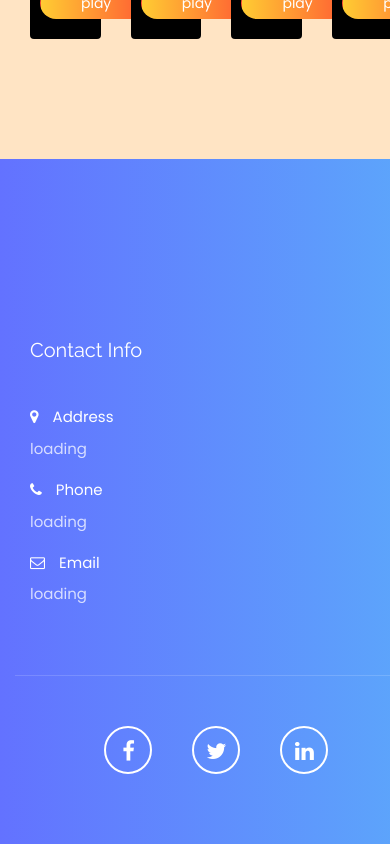
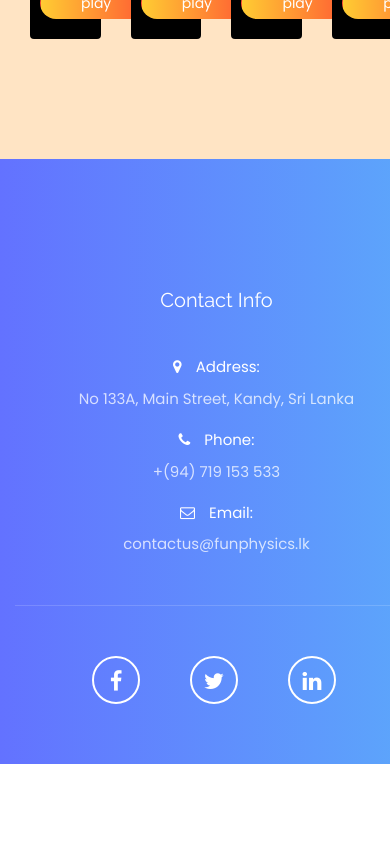
Before and after one commit to supuni97/Fun-Physics, a React (Create React App) app: page / in a window 390 px wide. Shown: the part 4298-5142 px from the top of the page. After the commit the page ends 5062 px from the top, so only its background shows below. Built offline with nearby package versions, Linux system fonts and the light colour scheme; the HTML template or start-up script is replaced by a standard one; what smooth-scroll would draw is missing.

Commit message:
Updated footer and menu

```diff
--- a/src/components/ab.jsx
+++ b/src/components/ab.jsx
@@ -1,6 +1,6 @@
 import React, { useState } from "react";
 
-export const Ab = (props) => {
+export const Ab = () => {
   const [showParagraph, setShowParagraph] = useState(false);
 
   const handleToggleClick = () => {
--- a/src/components/feedback.jsx
+++ b/src/components/feedback.jsx
@@ -7,7 +7,7 @@ const initialState = {
   email: "",
   message: "",
 };
-export const Feedback = (props) => {
+export const Feedback = () => {
   const [{ name, email, message }, setState] = useState(initialState);
 
   const handleChange = (e) => {
--- a/src/components/footer.jsx
+++ b/src/components/footer.jsx
@@ -1,96 +1,59 @@
-import { useState } from "react";
-import emailjs from "emailjs-com";
 import React from "react";
 
-const initialState = {
-  name: "",
-  email: "",
-  message: "",
-};
-export const Footer = (props) => {
-  const [{ name, email, message }, setState] = useState(initialState);
+export const Footer = () => {
 
-  const handleChange = (e) => {
-    const { name, value } = e.target;
-    setState((prevState) => ({ ...prevState, [name]: value }));
-  };
-  const clearState = () => setState({ ...initialState });
-
-
-  const handleSubmit = (e) => {
-    e.preventDefault();
-    console.log(name, email, message);
-
-    {/* replace below with your own Service ID, Template ID and Public Key from your EmailJS account */ }
-
-    emailjs
-      .sendForm("YOUR_SERVICE_ID", "YOUR_TEMPLATE_ID", e.target, "YOUR_PUBLIC_KEY")
-      .then(
-        (result) => {
-          console.log(result.text);
-          clearState();
-        },
-        (error) => {
-          console.log(error.text);
-        }
-      );
-  };
   return (
-    <div>
     <div id="contact">
       <div className="container">
-          <div className="col-md-3 contact-info">
+        <div className="contact-info text-center">
           <div className="contact-item">
             <h3>Contact Info</h3>
+          </div>
+          <div className="contact-item">
             <p>
               <span>
-                  <i className="fa fa-map-marker"></i> Address
-                </span>
-                {props.data ? props.data.address : "loading"}
+                <i className="fa fa-map-marker"></i> Address:
+              </span>{" "}
+              No 133A, Main Street, Kandy, Sri Lanka
             </p>
           </div>
           <div className="contact-item">
             <p>
               <span>
-                  <i className="fa fa-phone"></i> Phone
+                <i className="fa fa-phone"></i> Phone:
               </span>{" "}
-                {props.data ? props.data.phone : "loading"}
+              +(94) 719 153 533
             </p>
           </div>
           <div className="contact-item">
             <p>
               <span>
-                  <i className="fa fa-envelope-o"></i> Email
+                <i className="fa fa-envelope-o"></i> Email:
               </span>{" "}
-                {props.data ? props.data.email : "loading"}
+              contactus@funphysics.lk
             </p>
           </div>
-          </div>
-          <div className="col-md-12">
-            <div className="row">
           <div className="social">
-                <ul>
-                  <li>
-                    <a href={props.data ? props.data.facebook : "/"}>
+            <ul className="list-inline">
+              <li className="list-inline-item">
+
                   <i className="fa fa-facebook"></i>
-                    </a>
+
               </li>
-                  <li>
-                    <a href={props.data ? props.data.twitter : "/"}>
+              <li className="list-inline-item">
+
                   <i className="fa fa-twitter"></i>
-                    </a>
+
               </li>
-                  <li>
-                    <a href={props.data ? props.data.linkedin : "/"}>
-                    <i class="fa fa-linkedin"></i>
-                    </a>
+              <li className="list-inline-item">
+
+                  <i className="fa fa-linkedin"></i>
+
               </li>
             </ul>
           </div>
         </div>
       </div>
     </div>
-      </div>
-    </div>
   );
 };
--- a/src/components/intro.jsx
+++ b/src/components/intro.jsx
@@ -1,6 +1,6 @@
 import React from "react";
 
-export const Intro = (props) => {
+export const Intro = () => {
   return (
     <div id="intro" style={{ backgroundColor: "white" }} className="text-center">
       <div className="container">
--- a/src/components/navigation.jsx
+++ b/src/components/navigation.jsx
@@ -47,6 +47,12 @@ export const Navigation = (props) => {
             </li>
 
             <li>
+              <a style={{color: "bisque"}} href="/feedback" className="page-scroll">
+                Contact US
+              </a>
+            </li>
+
+            <li>
               <a style={{color: "bisque"}} href="/login" className="page-scroll">
                 Login
               </a>
--- a/src/components/style.css
+++ b/src/components/style.css
@@ -80,3 +80,39 @@
 .text-dark{
     color: var(--color-dark);
 }
+
+#contact {
+    background-color: #f9f9f9;
+    padding: 50px 0;
+  }
+
+  .contact-info {
+    max-width: 600px;
+    margin: 0 auto;
+  }
+
+  .contact-item {
+    margin-bottom: 20px;
+  }
+
+  .contact-item h3 {
+    margin-bottom: 30px;
+  }
+
+  .social {
+    margin-top: 30px;
+  }
+
+  .social ul {
+    padding: 0;
+    list-style: none;
+  }
+
+  .social ul li {
+    display: inline;
+    margin-right: 10px;
+  }
+
+  .text-center {
+    text-align: center;
+  }
```
Also changed, not shown: src/App.jsx (+5 -2 lines). Lines whose indentation alone changed are shown as unchanged.
